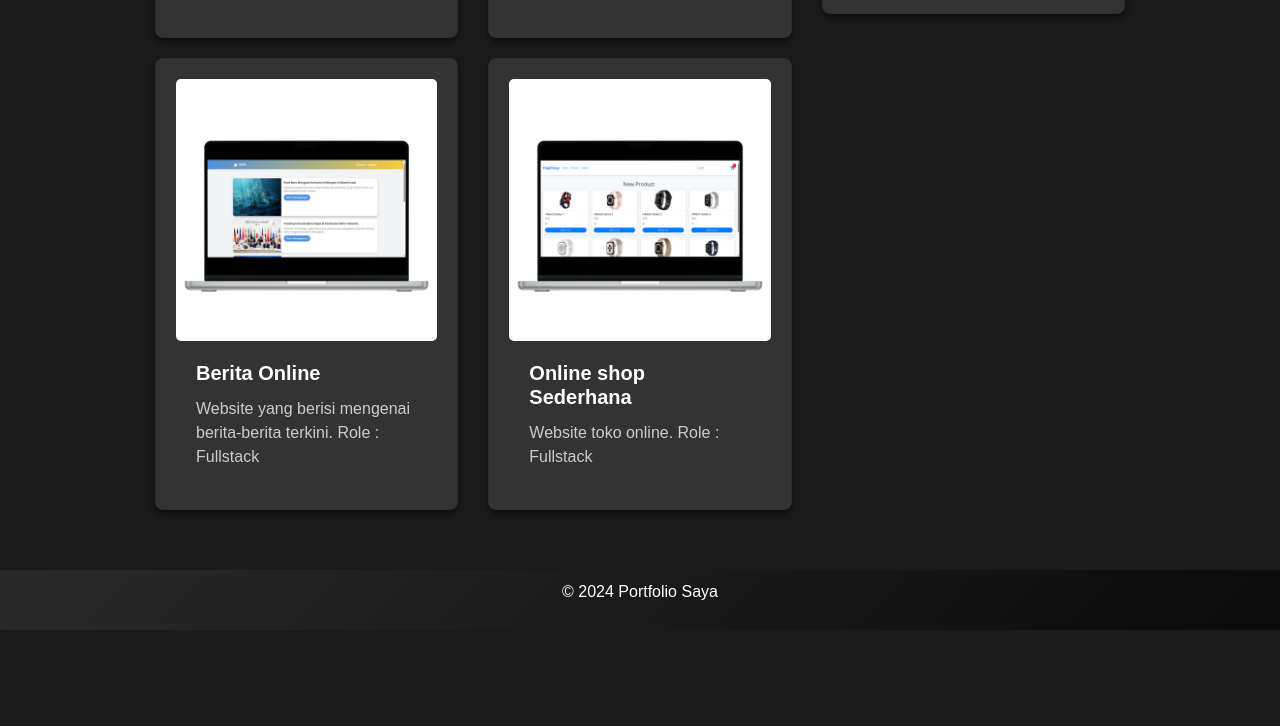
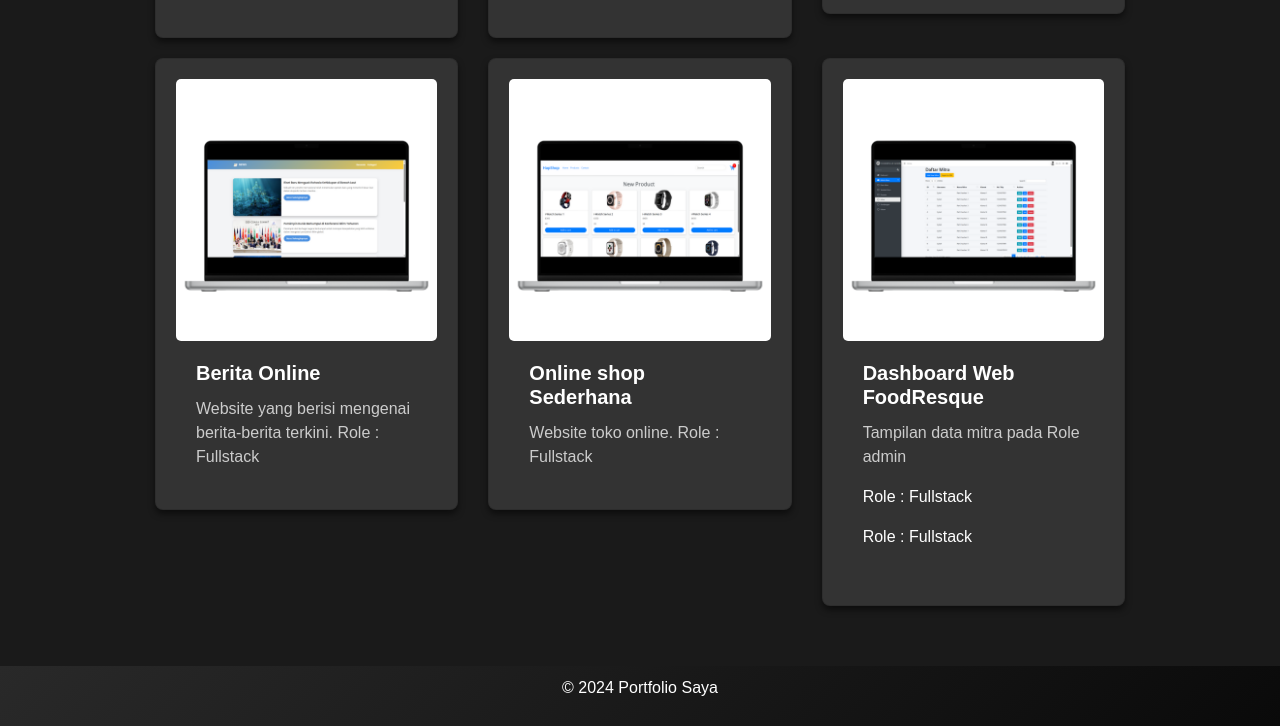
Before and after one commit to syrrkhrnsaa/WebPortofolio, a plain HTML site: page project.html in a window 1280 px wide. Shown: the part 677-1403 px from the top of the page. Before the commit the page ends 1307 px from the top, so only its background shows below. Drawn offline with nearby package versions, Linux system fonts and the light colour scheme.

Commit message:
Update project.html

```diff
--- a/project.html
+++ b/project.html
@@ -181,6 +181,22 @@
               </div>
             </div>
           </div>
+          <div class="col-md-4">
+            <div class="card project">
+              <img
+                src="assets/img/6.png"
+                class="card-img-top"
+                alt="Project 2"
+              />
+              <div class="card-body">
+                <h5 class="card-title">Dashboard Web FoodResque</h5>
+                <p class="card-text">
+                  Tampilan data mitra pada Role admin
+                  <p>Role : Fullstack</p>Role : Fullstack
+                </p>
+              </div>
+            </div>
+          </div>
         </div>
       </div>
     </section>
```
